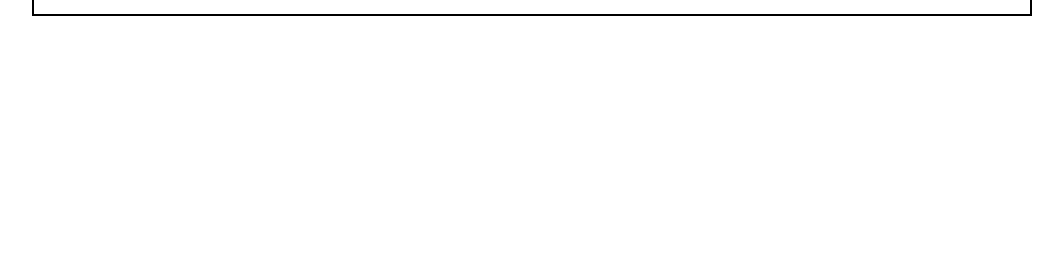
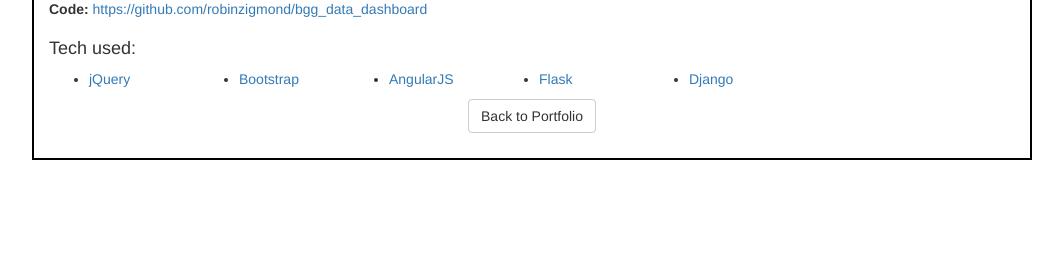
Before and after one commit to robinzigmond/portfolio-site, a Django app: template templates/project.html in a window 1280 px wide. Shown: the part 535-800 px from the top of the page, without its empty margins (108-1171 px from the left). Run offline with Django 3.2, Linux system fonts and the light colour scheme; the template is opened without the code that fills it: values that come from a table or form of the project are taken from there, others are empty; data comes from the database, SQL or seed files in the repository; both versions use the stored data as it was after the commit; parts of the project's set-up code (start-up, migrations or seed data) failed here and were passed over; some libraries are stand-ins or nearby versions.

Commit message:
individual project pages given a more professional layout

```diff
--- a/static/custom.css
+++ b/static/custom.css
@@ -3,6 +3,7 @@
     max-width: 1000px;
     border: 2px solid black;
     margin-top: 30px;
+    margin-bottom: 30px;
     padding: 15px;
 }
 
@@ -12,6 +13,11 @@
 
 .pic {
     text-align: center;
+}
+
+.main-pic {
+    display: block;
+    margin: 40px auto;
 }
 
 .tech-list li {
@@ -29,3 +35,16 @@
 .project-intro h3 {
     border-bottom: 1px solid #777;
 }
+
+.project-intro a:hover {
+    text-decoration: none;
+}
+
+.project-intro a h3:hover {
+    text-decoration: underline;
+}
+
+.back {
+    display: block;
+    margin: 10px auto;;
+}
--- a/templates/portfolio.html
+++ b/templates/portfolio.html
@@ -9,8 +9,10 @@
         {% for project in projects %}
             <div class="col-xs-12 col-md-6 col-lg-4">
                 <div class="project-intro">
-                    <h3><a href="{{ project.formatted_name }}">{{ project.name }}</a></h3>
-                    <img src="/media/{{ project.screenshot }}" alt="{{ project.name }}-screenshot" width="270" height="135">
+                    <a href="{{ project.formatted_name }}">
+                        <h3>{{ project.name }}</h3>
+                        <img src="/media/{{ project.screenshot }}" alt="{{ project.name }}-screenshot" width="270" height="135">
+                    </a>
                 </div>
             </div>
         {% endfor %}
--- a/templates/project.html
+++ b/templates/project.html
@@ -1,14 +1,39 @@
 {% extends "base.html" %}
 {% block content %}
+    <div class="row">
+        <div class="col-xs-12 title">
         <h2>{{ project.name }}</h2>
+        </div>
+    </div>
+    <div class="row">
+        <div class="col-xs-12">
+            <img class="main-pic" src="/media/{{ project.screenshot }}" width="405" height="202">
+        </div>
+    </div>
+    <div class="row">
+        <div class="col-xs-12">
             <p>{{ project.description }}</p>
-    <p>See code <a href="{{ project.gitHubLink }}">here</a></p>
-    <p>See working version <a href="{{ project.activeLink }}" }}>here</a></p>
-    <h4>Techs used:</h4>
+        </div>
+        <div class="col-xs-12">
+            <p><strong>Link:</strong> <a href="{{ project.activeLink }}">{{ project.activeLink }} </a></p>
+            <p><strong>Code:</strong> <a href="{{ project.gitHubLink }}"> {{ project.gitHubLink }} </a></p>
+        </div>
+    </div>
+    {% if techs %}
+        <div class="row">
+            <div class="col-xs-12">
+                <h4>Tech used:</h4>
                 <ul class="tech-list">
                 {% for tech in techs %}
                     <li><a href="#">{{ tech.name }}</a></li>
                 {% endfor %}
             </ul>
-    <img src="/media/{{ project.screenshot }}" width="405" height="202">
+            </div>
+        </div>
+    {% endif %}
+    <div class="row">
+        <div class="col-xs-12">
+            <button class="btn btn-default back" onclick="location.href='/projects/'">Back to Portfolio</button>
+        </div>
+    </div>
 {% endblock %}
```
Also changed, not shown: db.sqlite3. Lines whose indentation alone changed are shown as unchanged.
